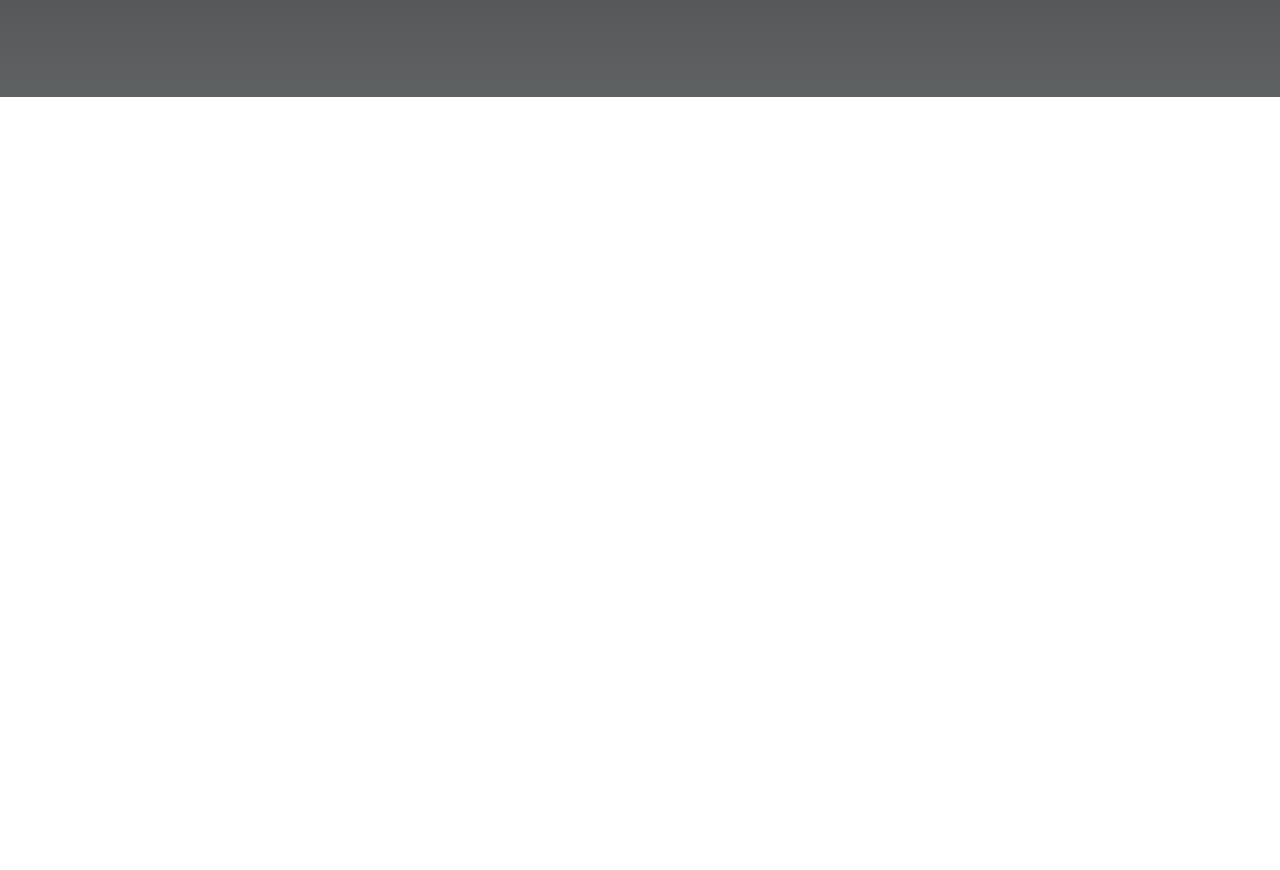
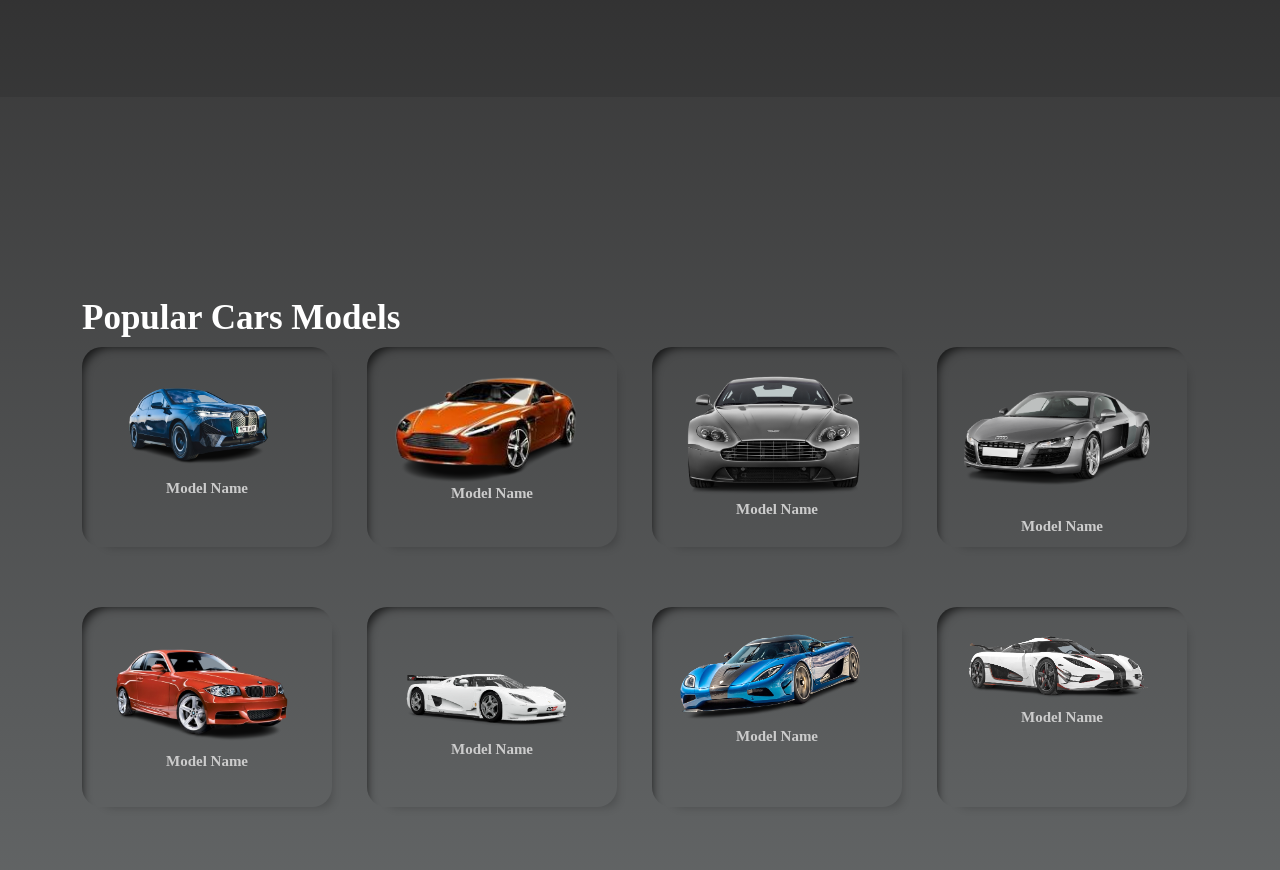
Before and after one commit to SpaceJamHD/Car, a plain HTML site: page index.html in a window 1280 px wide. Shown: the part 703-1573 px from the top of the page. Before the commit the page ends 800 px from the top, so only its background shows below. Drawn offline with nearby package versions, Linux system fonts and the light colour scheme; a web font is replaced by a local one.

Commit message:
create popular_car

```diff
--- a/index.html
+++ b/index.html
@@ -73,7 +73,7 @@
 
     <!-- ========================== Popular Car Section Start ----------- -->
 
-    <!-- <section>
+    <section>
       <div class="popular container">
         <div class="content">
           <h5>Popular Cars Models</h5>
@@ -207,7 +207,7 @@
             </div>
           </div>
       </div>
-    </section> -->
+    </section>
 
     <!-- ========================== Popular Car Section End ----------- -->
 
@@ -327,6 +327,8 @@
 
             <!-- ========================== Offer  Section End ----------- -->
 
+
+
             <!-- ========================== Latest Car  Section Start ----------- -->
 
 <!-- <section>
@@ -379,6 +381,8 @@
 </section> -->
 
             <!-- ========================== Latest Car  Section End ----------- -->
+
+
 
             <!-- ========================== Car Parts Section Start ----------- -->
 
@@ -444,6 +448,9 @@
 
             <!-- ========================== Car Parts Section End ----------- -->
 
+
+
+
     <script src="https://cdn.jsdelivr.net/npm/bootstrap@5.3.1/dist/js/bootstrap.bundle.min.js"></script>
     <script src="https://cdnjs.cloudflare.com/ajax/libs/popper.js/2.11.8/umd/popper.min.js"></script>
     <script src="https://cdnjs.cloudflare.com/ajax/libs/jquery/3.7.0/jquery.slim.min.js"></script>
--- a/style.css
+++ b/style.css
@@ -169,7 +169,7 @@ body {
 
 /* Popular Car Section Start */
 
-/* .popular {
+.popular {
   margin: 200px auto;
 }
 
@@ -201,7 +201,7 @@ body {
   font-weight: 600;
   font-size: 15px;
   color: #ccc;
-} */
+}
 
 /* Popular Car Section End */
 
```
Lines whose indentation alone changed are shown as unchanged.
